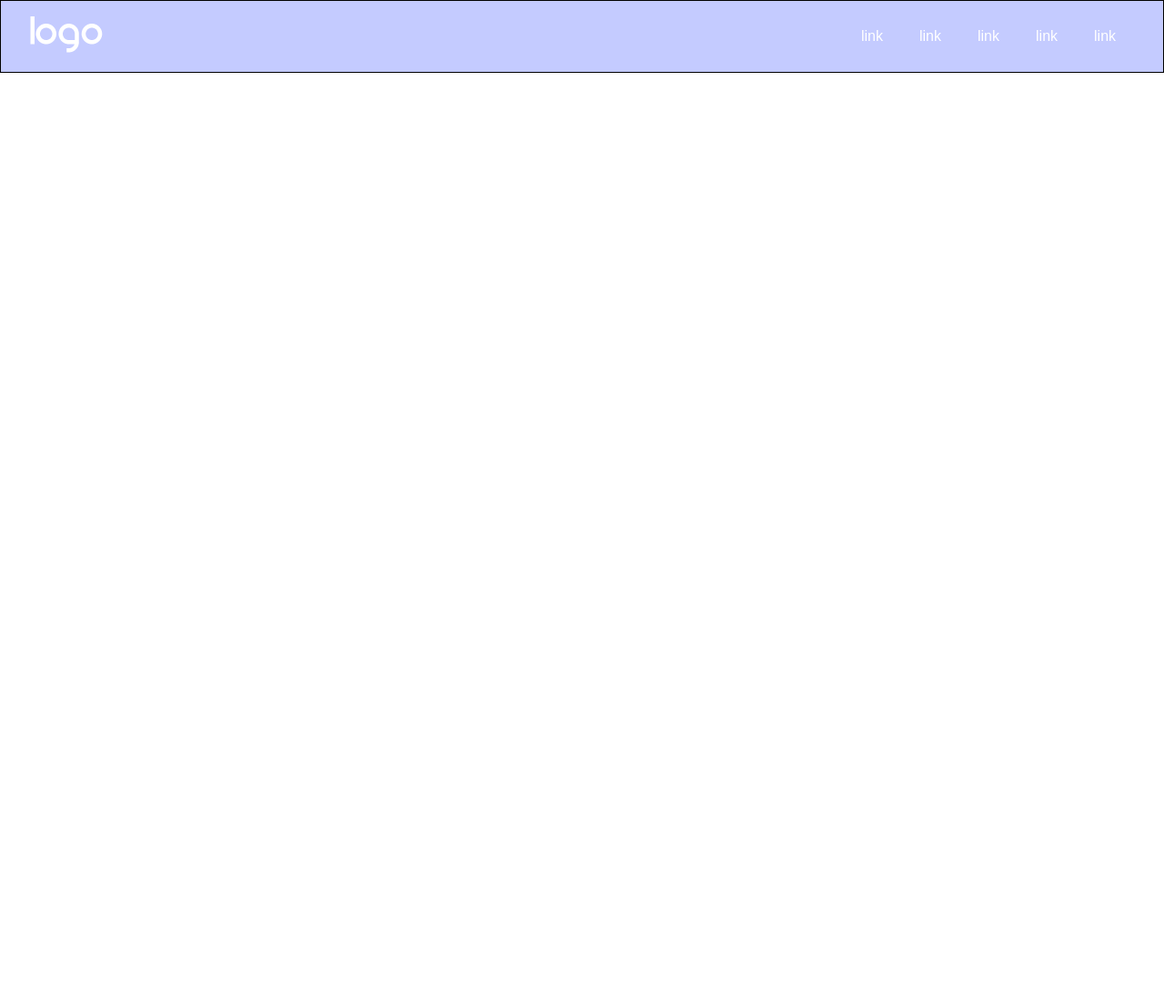
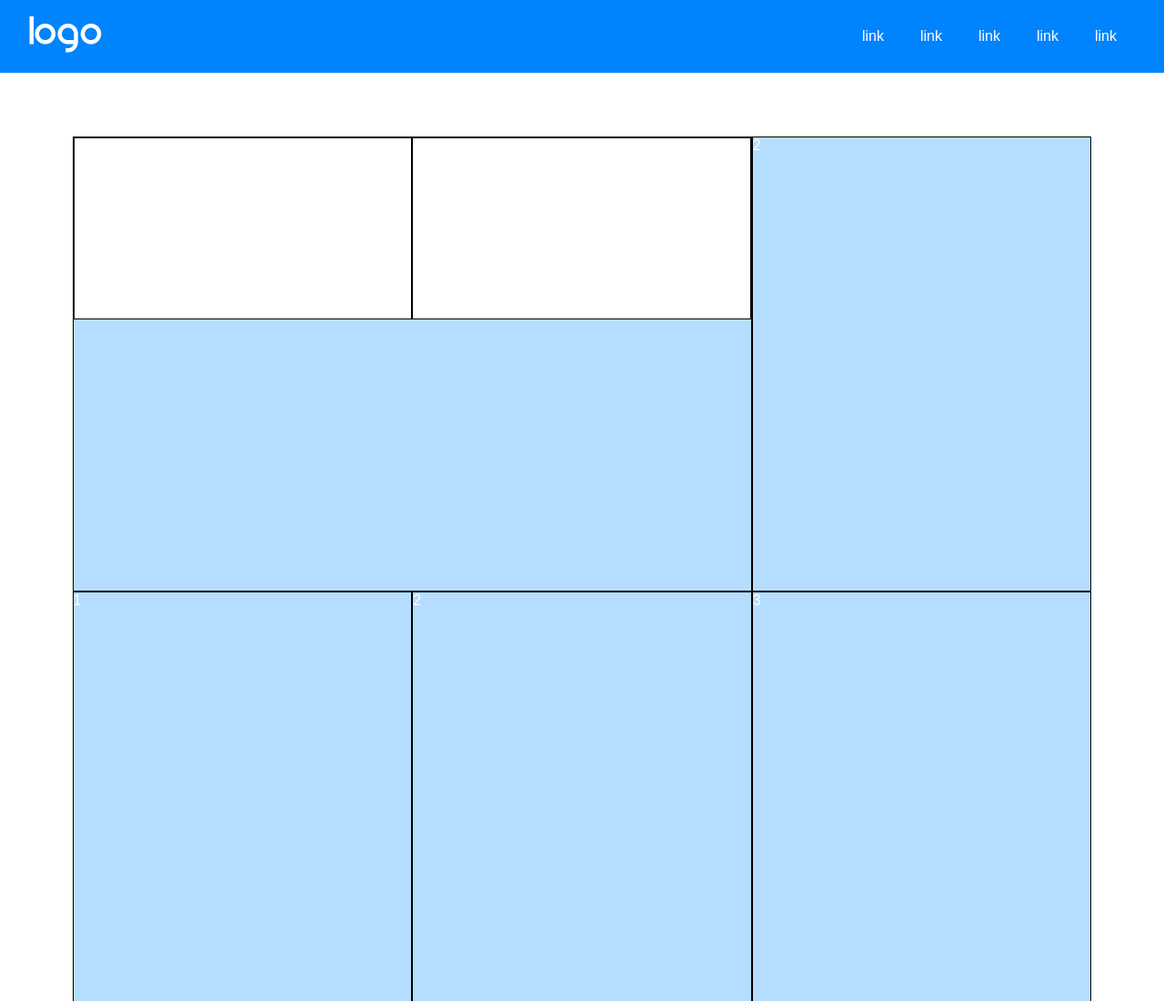
Before and after one commit to MicheleBertoia2/htmlcss-responsive-layout, a plain HTML site: page index.html in a window 1280 px wide. Shown: the top 1100 px of the page at 91% size. Before the commit the page ends 800 px from the top, so only its background shows below. Drawn offline with Linux system fonts and the light colour scheme.

Commit message:
[add] two sections

```diff
--- a/assets/css/style.css
+++ b/assets/css/style.css
@@ -10,6 +10,9 @@
   width: 95%;
   max-width: 1380px;
   margin: 0 auto;
+
+  /* debug */
+  height: 100%;
 }
 
 body {
@@ -17,21 +20,33 @@ body {
   font-family: Arial, Helvetica, sans-serif;
 }
 
+section  {
+
+  /* debug forse */
+  margin: 50px 0;
+  padding: 50px;
+}
+
 /* UTILITIES */
-
-.debug {
-  background-color: rgba(0, 30, 255, 0.232);
-  border: 1px solid black;
-}
 
 .d-flex {
   display: flex;
 }
 
+.wrap {
+  flex-wrap: wrap;
+}
+
 /* HEADER */
 
 header {
+  position: fixed;
+  top: 0;
+  right: 0;
+  z-index: 999;
   height: 80px;
+  width: 100%;
+  background-color: #0084fd;
 }
 
 header .container {
@@ -63,11 +78,56 @@ header .menu ul li a {
 
 /* MAIN */
 
+      /* demo app section */
+
+.demo-app {
+  margin-top: 100px;
+}
+
+.demo-app .col>div {
+  background-color: #b5ddff;
+  width: 100%;
+
+  /* debug */
+  height: 500px;
+  border: 1px solid black;
+}
+
+.col-up .left-content>div {
+  width: 100%;
+
+  /* debug */
+  height: 200px;
+  background-color: white;
+  border: 1px solid black;
+}
+
+    /* strategic planning section */
+
+.planning  {
+  background-color: #9792e4;
+
+  /* debug */
+  height: 500px;
+}
+
+.planning .col {
+  width: 100%;
+
+  /* debug */
+  height: 200px;
+  background-color: rgb(210, 29, 29);
+  border: 1px solid black;
+}
+
 /* FOOTER */
 
 /* QUERY */
 
 @media screen and (min-width:768px) {
+
+  /* header */
+
   header .burger {
     display: none;
   }
@@ -75,4 +135,47 @@ header .menu ul li a {
   header .menu {
     display: block;
   }
+
+  /* demo app section */
+
+  .demo-app .col-up .left-content {
+    width: calc((100% / 3)*2);
+  }
+
+  .demo-app .col-up .right-content {
+    width: calc(100% / 3);
+  }
+
+  .demo-app .col-down .left-content {
+    width: calc(100% / 3);
+  }
+
+  .demo-app .col-down .center-content {
+    width: calc(100% / 3);
+  }
+
+  .demo-app .col-down .right-content {
+    width: calc(100% / 3);
+  }
+
+  /* strategic planning section */
 }
+
+
+
+@media screen and (min-width:1140px) {
+
+  /* header */
+
+  /* demo app section */
+
+  .demo-app .col-up .left-content>div {
+    width: 50%;
+  }
+
+  /* strategic planning section */
+
+  .planning .col {
+    width: 50%;
+  }
+}
--- a/index.html
+++ b/index.html
@@ -17,7 +17,9 @@
 
 <body>
 
-<header class="debug">
+  <!-- header -->
+
+<header>
   <div class="container d-flex">
 
     <div class="logo">
@@ -39,6 +41,57 @@
   </div>
 </header>
 
+<!-- main -->
+
+<main>
+
+  <!-- demo app section -->
+
+  <section class="demo-app">
+
+    <div class="container">
+
+      <div class="row">
+
+        <div class="col col-up d-flex wrap">
+          <div class="left-content d-flex wrap">
+            <div class="text"></div>
+            <div class="image"></div>
+          </div>
+          <div class="right-content">2</div>
+        </div>
+
+        <div class="col col-down d-flex wrap">
+          <div class="left-content">1</div>
+          <div class="center-content">2</div>
+          <div class="right-content">3</div>
+        </div>
+
+      </div>
+
+    </div>
+
+  </section>
+
+  <!-- strategic planning section -->
+
+  <section class="planning">
+
+    <div class="container">
+
+      <div class="row d-flex wrap">
+
+        <div class="col col-left">1</div>
+        <div class="col col-right">2</div>
+
+      </div>
+
+    </div>
+
+  </section>
+
+</main>
+
 
 </body>
 
```
